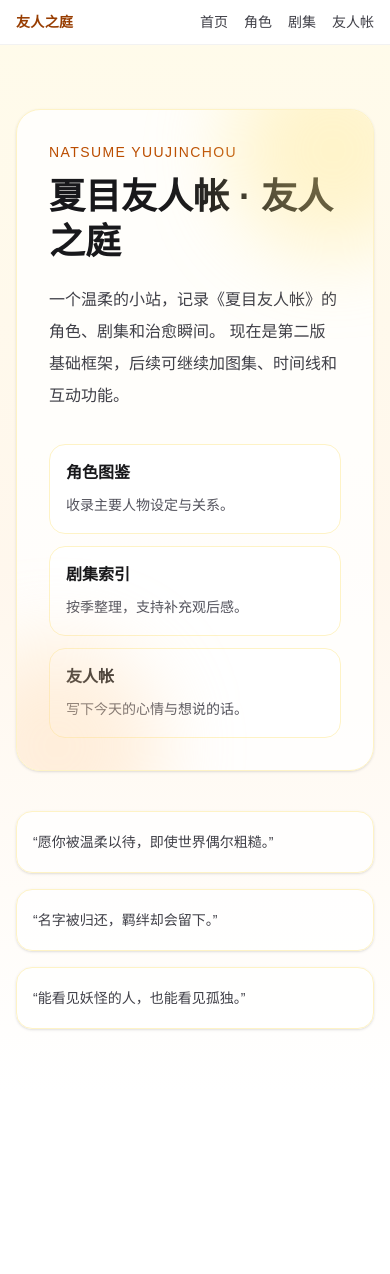
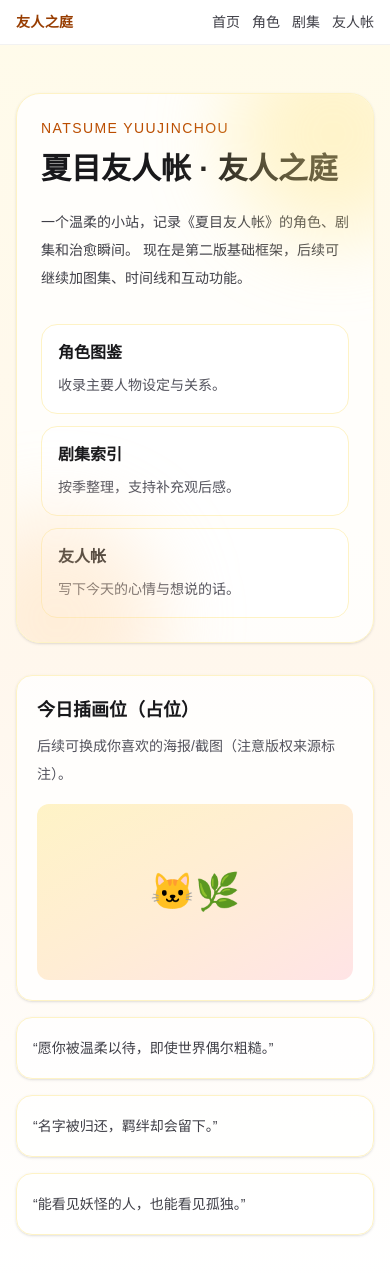
Before and after one commit to nastume66/nastume, a Next.js app in the folder natsume-book/: page / in a window 390 px wide. Shown: the top 1274 px of the page. Before the commit the page ends 1093 px from the top, so only its background shows below. Built offline with nearby package versions, Linux system fonts and the light colour scheme.

Commit message:
feat: add character modal and mobile-focused homepage polish

```diff
--- a/natsume-book/src/app/characters/page.tsx
+++ b/natsume-book/src/app/characters/page.tsx
@@ -1,39 +1,57 @@
-const characters = [
+"use client";
+
+import { useState } from "react";
+
+type Character = {
+  name: string;
+  role: string;
+  note: string;
+  detail: string;
+};
+
+const characters: Character[] = [
   {
     name: "夏目贵志",
     role: "主角",
     note: "能看见妖怪，温柔又坚定。",
-    detail: "继承外婆玲子的友人帐，在归还名字的旅途中逐渐理解自己。",
+    detail: "继承外婆玲子的友人帐，在归还名字的旅途中逐渐理解自己，也慢慢学会接纳孤独与连接。",
   },
   {
     name: "猫咪老师（斑）",
     role: "保镖",
     note: "嘴硬心软，贪吃爱酒。",
-    detail: "强大的妖怪“斑”，以招财猫外形活动，和夏目结下深厚羁绊。",
+    detail: "强大的妖怪“斑”，以招财猫外形活动。表面嫌弃夏目，关键时刻总会出手守护。",
   },
   {
     name: "名取周一",
     role: "除妖师",
     note: "看似轻浮，实则可靠。",
-    detail: "知名演员兼除妖师，行事成熟，常在关键时刻帮助夏目。",
+    detail: "知名演员兼除妖师，行事成熟，和夏目在“人类世界与妖怪世界”之间形成独特互助关系。",
   },
   {
     name: "田沼要",
     role: "朋友",
     note: "理解夏目的少数人之一。",
-    detail: "虽看不见妖怪，却能感知异样，是夏目重要的人类朋友。",
+    detail: "虽看不见妖怪，却能感知异样。以平实和耐心给夏目重要的现实支点。",
   },
 ];
 
 export default function CharactersPage() {
+  const [selected, setSelected] = useState<Character | null>(null);
+
   return (
     <div className="mx-auto max-w-5xl px-4 py-12">
       <h1 className="text-3xl font-bold text-zinc-900">角色图鉴</h1>
-      <p className="mt-2 text-zinc-600">点击“查看详情”可展开角色说明。</p>
+      <p className="mt-2 text-zinc-600">点击卡片可查看角色详情。</p>
 
       <div className="mt-8 grid gap-4 md:grid-cols-2">
         {characters.map((c) => (
-          <article key={c.name} className="rounded-2xl border border-zinc-200 bg-white p-5 shadow-sm">
+          <button
+            key={c.name}
+            type="button"
+            onClick={() => setSelected(c)}
+            className="rounded-2xl border border-zinc-200 bg-white p-5 text-left shadow-sm transition hover:-translate-y-0.5 hover:shadow-md"
+          >
             <div className="mb-4 flex items-center gap-3">
               <div className="flex h-12 w-12 items-center justify-center rounded-full bg-amber-100 text-amber-700">🐾</div>
               <div>
@@ -41,16 +59,35 @@
                 <p className="text-sm text-amber-700">{c.role}</p>
               </div>
             </div>
-
             <p className="text-sm leading-7 text-zinc-700">{c.note}</p>
-
-            <details className="mt-3 rounded-xl bg-zinc-50 p-3">
-              <summary className="cursor-pointer text-sm font-medium text-zinc-800">查看详情</summary>
-              <p className="mt-2 text-sm leading-7 text-zinc-600">{c.detail}</p>
-            </details>
-          </article>
+            <p className="mt-3 text-xs text-zinc-500">点击查看详情</p>
+          </button>
         ))}
       </div>
+
+      {selected && (
+        <div className="fixed inset-0 z-40 flex items-end justify-center bg-black/35 p-3 md:items-center" onClick={() => setSelected(null)}>
+          <div
+            className="w-full max-w-lg rounded-2xl bg-white p-6 shadow-xl"
+            onClick={(e) => e.stopPropagation()}
+          >
+            <div className="mb-2 flex items-center justify-between gap-4">
+              <div>
+                <h3 className="text-xl font-bold text-zinc-900">{selected.name}</h3>
+                <p className="text-sm text-amber-700">{selected.role}</p>
+              </div>
+              <button
+                type="button"
+                className="rounded-lg border border-zinc-200 px-2 py-1 text-sm text-zinc-600 hover:bg-zinc-50"
+                onClick={() => setSelected(null)}
+              >
+                关闭
+              </button>
+            </div>
+            <p className="mt-3 text-sm leading-7 text-zinc-700">{selected.detail}</p>
+          </div>
+        </div>
+      )}
     </div>
   );
 }
--- a/natsume-book/src/app/layout.tsx
+++ b/natsume-book/src/app/layout.tsx
@@ -38,7 +38,7 @@
             <Link href="/" className="text-sm font-semibold tracking-wide text-amber-800">
               友人之庭
             </Link>
-            <nav className="flex items-center gap-4 text-sm text-zinc-700">
+            <nav className="flex items-center gap-3 overflow-x-auto text-sm text-zinc-700 md:gap-4">
               {nav.map((item) => (
                 <Link key={item.href} href={item.href} className="hover:text-amber-700">
                   {item.label}
--- a/natsume-book/src/app/page.tsx
+++ b/natsume-book/src/app/page.tsx
@@ -13,14 +13,14 @@
 export default function Home() {
   return (
     <div className="min-h-[calc(100vh-56px)] bg-gradient-to-b from-amber-50 via-orange-50 to-white">
-      <section className="mx-auto max-w-5xl px-4 py-16 md:py-24">
-        <div className="relative overflow-hidden rounded-3xl border border-amber-100 bg-white/80 p-8 shadow-sm md:p-12">
+      <section className="mx-auto max-w-5xl px-4 py-12 md:py-24">
+        <div className="relative overflow-hidden rounded-3xl border border-amber-100 bg-white/80 p-6 shadow-sm md:p-12">
           <div className="pointer-events-none absolute -right-16 -top-16 h-52 w-52 rounded-full bg-amber-200/40 blur-2xl" />
           <div className="pointer-events-none absolute -bottom-20 -left-16 h-52 w-52 rounded-full bg-orange-200/40 blur-2xl" />
 
           <p className="mb-3 text-sm font-medium tracking-widest text-amber-700">NATSUME YUUJINCHOU</p>
-          <h1 className="text-4xl font-bold leading-tight text-zinc-900 md:text-5xl">夏目友人帐 · 友人之庭</h1>
-          <p className="mt-5 max-w-2xl text-base leading-8 text-zinc-700">
+          <h1 className="text-3xl font-bold leading-tight text-zinc-900 md:text-5xl">夏目友人帐 · 友人之庭</h1>
+          <p className="mt-5 max-w-2xl text-sm leading-7 text-zinc-700 md:text-base md:leading-8">
             一个温柔的小站，记录《夏目友人帐》的角色、剧集和治愈瞬间。
             现在是第二版基础框架，后续可继续加图集、时间线和互动功能。
           </p>
@@ -35,7 +35,16 @@
           </div>
         </div>
 
-        <div className="mt-10 grid gap-4 md:grid-cols-3">
+        <section className="mt-8 grid gap-4 md:grid-cols-[1.2fr_1fr]">
+          <article className="rounded-2xl border border-amber-100 bg-white/80 p-5 shadow-sm">
+            <h3 className="text-lg font-semibold text-zinc-900">今日插画位（占位）</h3>
+            <p className="mt-2 text-sm leading-7 text-zinc-600">后续可换成你喜欢的海报/截图（注意版权来源标注）。</p>
+            <div className="mt-4 flex h-44 items-center justify-center rounded-xl bg-gradient-to-br from-amber-100 via-orange-100 to-rose-100 text-4xl">
+              🐱🌿
+            </div>
+          </article>
+
+          <div className="grid gap-4">
             {quotes.map((q) => (
               <article key={q} className="rounded-2xl border border-amber-100 bg-white/80 p-4 shadow-sm">
                 <p className="text-sm leading-7 text-zinc-700">“{q}”</p>
@@ -43,6 +52,7 @@
             ))}
           </div>
         </section>
+      </section>
     </div>
   );
 }
```
Lines whose indentation alone changed are shown as unchanged.
